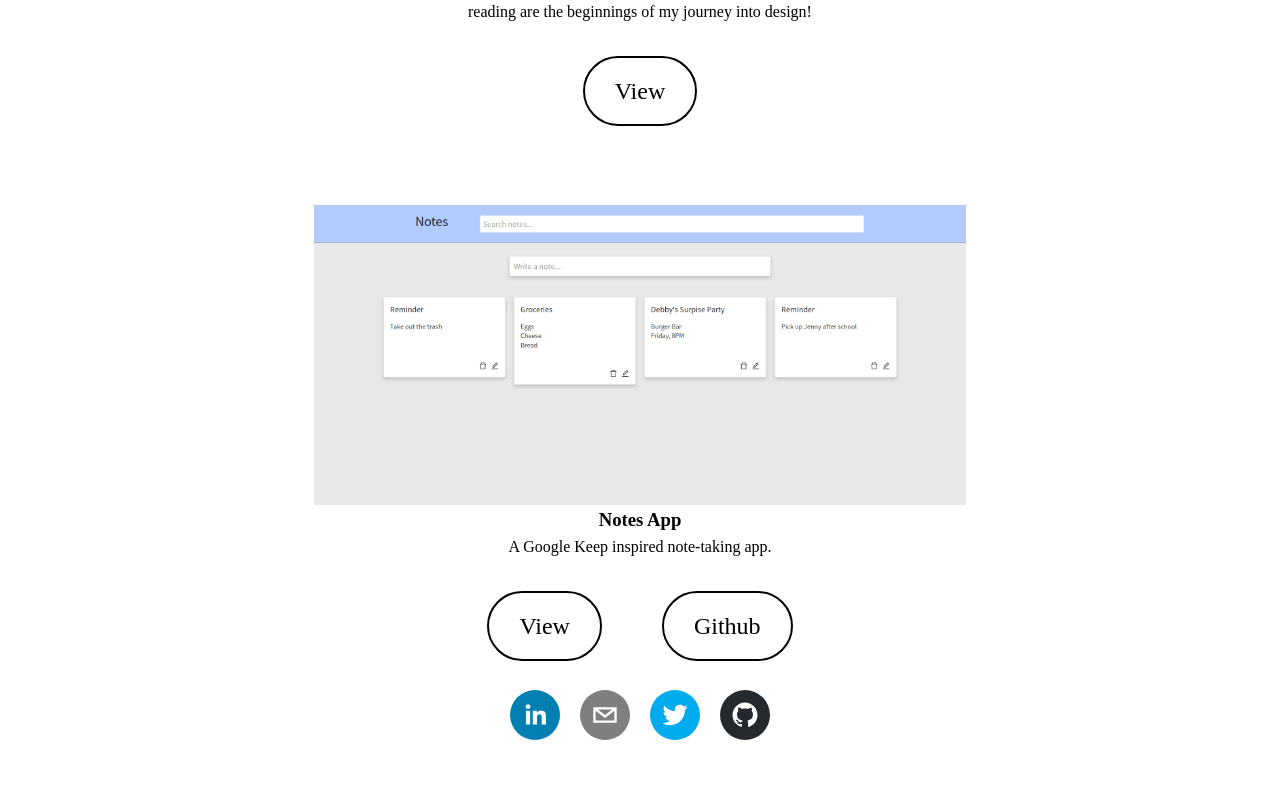
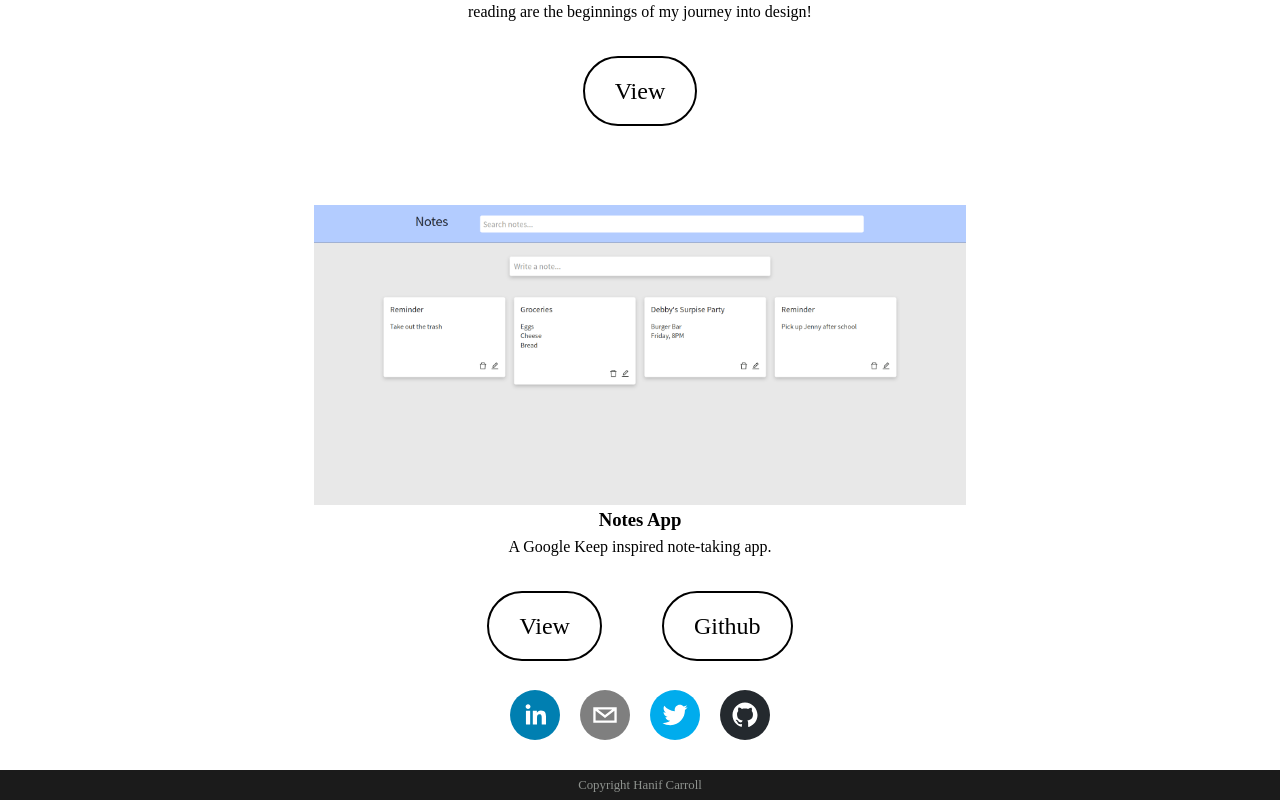
Before and after one commit to HanifCarroll/portfolio-v4, a React (Create React App) app: page / in a window 1280 px wide. Shown: the part 2761-3561 px from the top of the page. Before the commit the page ends 3501 px from the top, so only its background shows below. Built offline with nearby package versions, Linux system fonts and the light colour scheme.

Commit message:
Add footer.

```diff
--- a/src/App.js
+++ b/src/App.js
@@ -1,5 +1,6 @@
 import React, { Component } from "react";
 import { ProjectsSection, SocialIcons } from "sections";
+import { Footer } from "./components/Footer/index";
 
 class App extends Component {
   render() {
@@ -7,6 +8,7 @@ class App extends Component {
       <div className="App">
         <ProjectsSection />
         <SocialIcons />
+        <Footer />
       </div>
     );
   }
--- /dev/null
+++ b/src/components/Footer/index.jsx
@@ -0,0 +1,6 @@
+import React from "react";
+import styles from "./styles.module.scss";
+
+export const Footer = () => {
+  return <div className={styles.container}>Copyright Hanif Carroll</div>;
+};
--- /dev/null
+++ b/src/components/Footer/styles.module.scss
@@ -0,0 +1,10 @@
+.container {
+  display: flex;
+  align-items: center;
+  height: 30px;
+  justify-content: center;
+  background-color: #1b1b1b;
+  color: #8e928e;
+  font-size: 0.8em;
+  vertical-align: middle;
+}
--- a/src/sections/contact/SocialIcons/styles.module.scss
+++ b/src/sections/contact/SocialIcons/styles.module.scss
@@ -1,5 +1,6 @@
 .container {
   text-align: center;
+  margin-bottom: 30px;
 }
 
 .icon {
```
